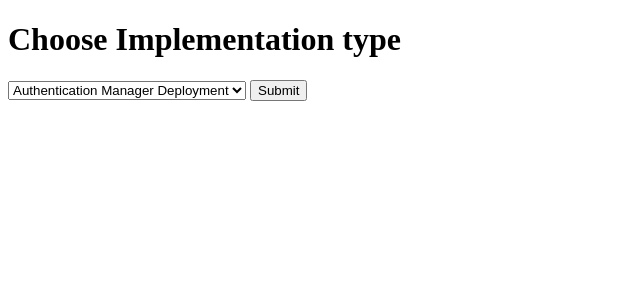
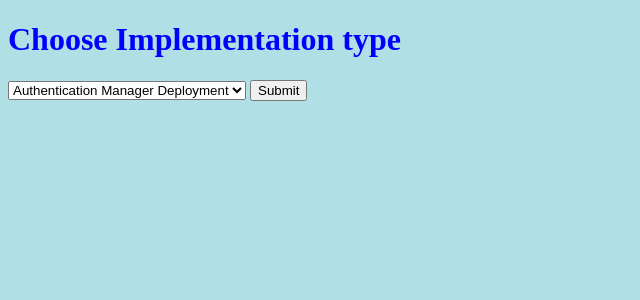
Before and after one commit to moabdelbasset/Automate3, a Flask app: page / in a window 1280 px wide. Shown: the top 300 px of the page, without its empty margins (0-640 px from the left). Run offline with Flask 2, Linux system fonts and the light colour scheme.

Commit message:
Playing with CSS

```diff
--- /dev/null
+++ b/am.py
@@ -0,0 +1,4 @@
+import docx
+
+def am():
+def replace_text_in_docx(template.docx,)
--- a/main.py
+++ b/main.py
@@ -13,5 +13,6 @@ def handle_button():
     # Perform some action based on the selected option
 #    return "Button pressed! Selected option: {}".format(selected_option)
     return f"You selected: {selected_option}"
+
 if __name__ == "__main__":
     app.run()
--- /dev/null
+++ b/static/css/styles.css
@@ -0,0 +1,9 @@
+body {
+  background-color: powderblue;
+}
+h1 {
+  color: blue;
+}
+p {
+  color: red;
+}
--- a/templates/index.html
+++ b/templates/index.html
@@ -7,6 +7,7 @@
         document.forms[0].submit();
       }
     </script>
+    <link rel="stylesheet" href="static/css/styles.css">
   </head>
   <body>
     <h1>Choose Implementation type</h1>
```
